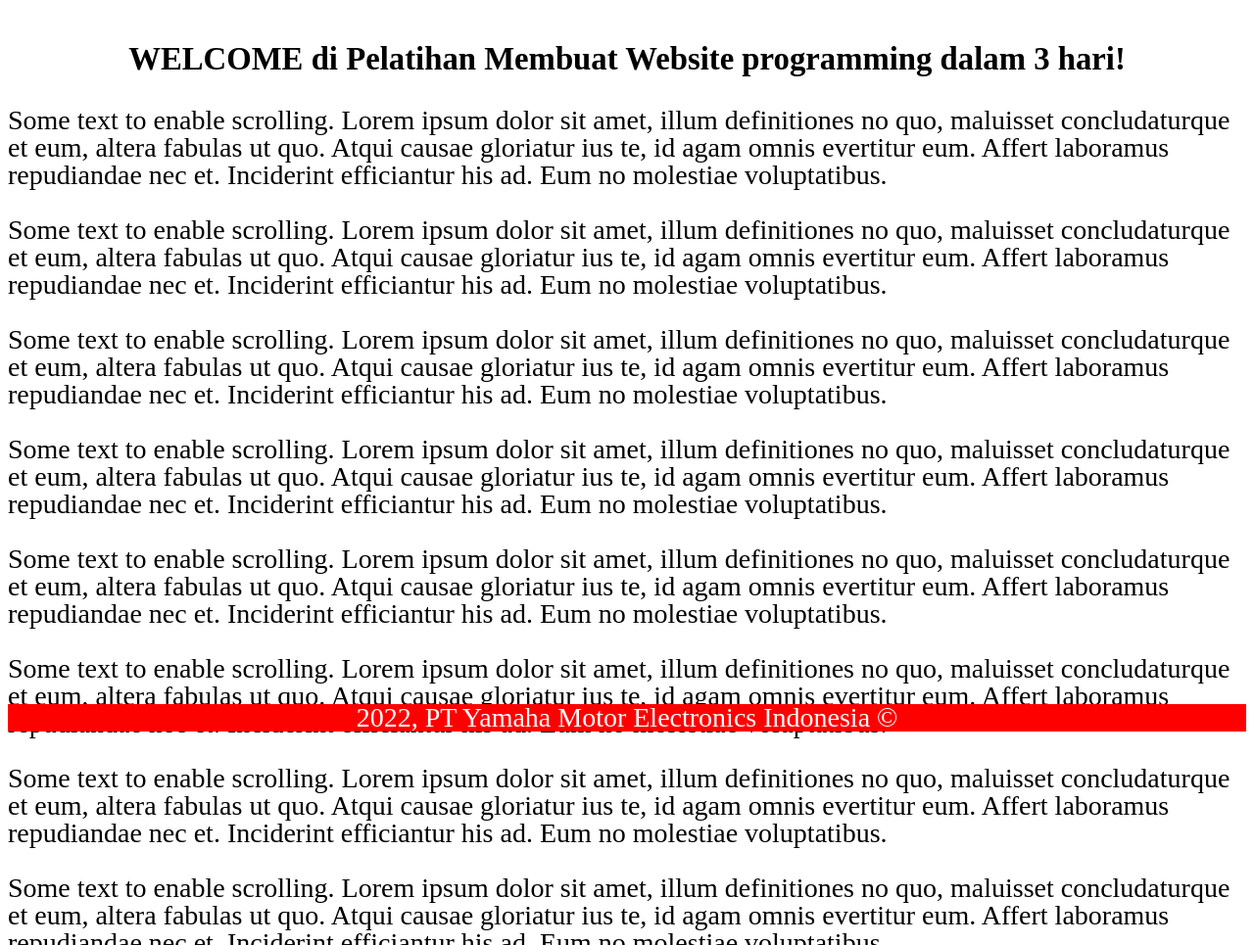
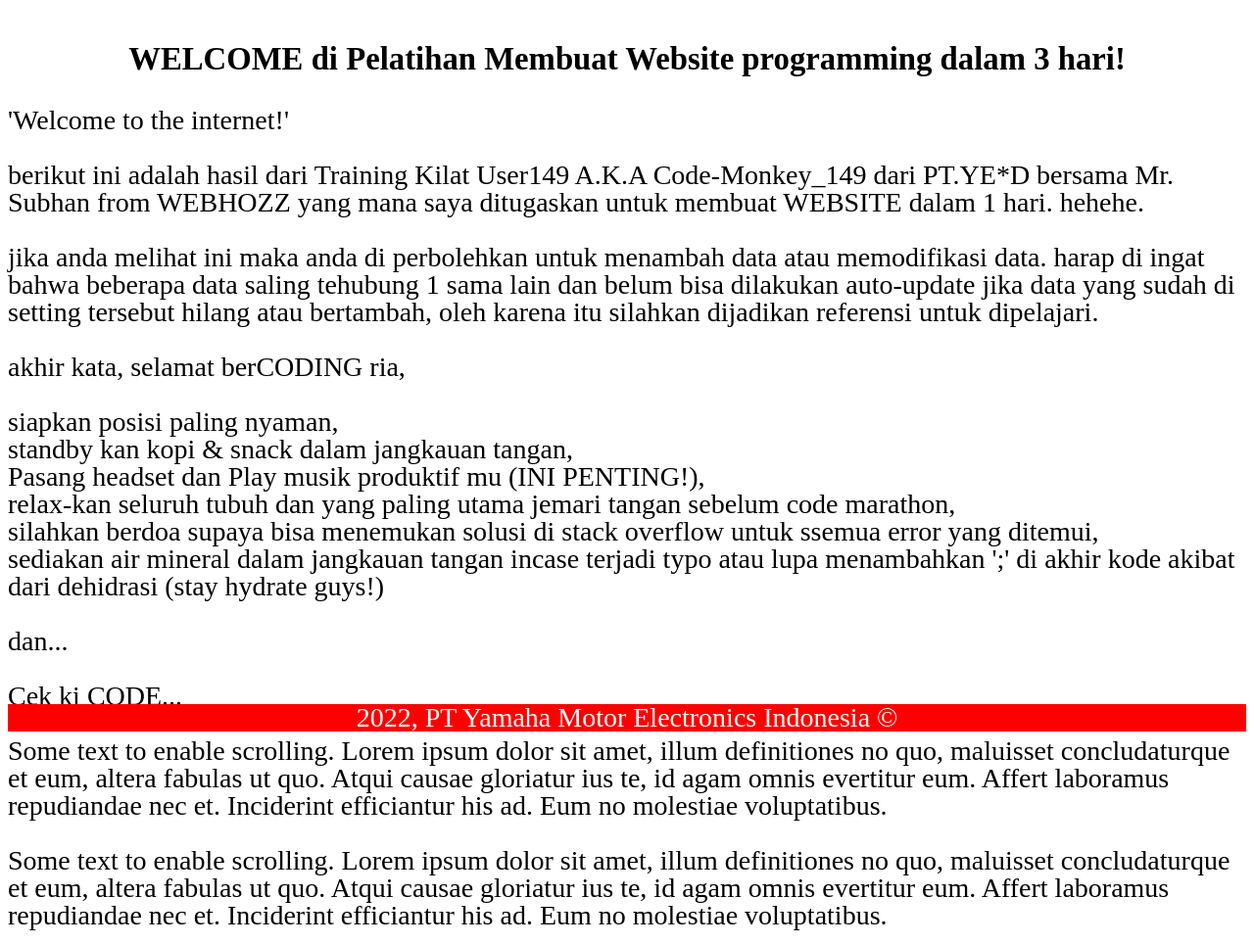
Before and after one commit to user-149/Website-Prog-in-1-day, a PHP site: page / in a window 1280 px wide. Shown: the part 53-1018 px from the top of the page at 98% size. Run offline with PHP 8.4, Linux system fonts and the light colour scheme; some libraries are stand-ins or nearby versions.

Commit message:
Add files via upload

```diff
--- a/index.php
+++ b/index.php
@@ -19,6 +19,29 @@
 		<!-- <p>
 			Navbarnya akan "Stick" ketika sedang di scroll
 		</p> -->
+		<p>
+			'Welcome to the internet!'
+		</p>
+		<p>
+			berikut ini adalah hasil dari Training Kilat User149 A.K.A Code-Monkey_149 dari PT.YE*D bersama Mr. Subhan from WEBHOZZ yang mana saya ditugaskan untuk membuat WEBSITE dalam 1 hari. hehehe.
+		</p>
+		<p>
+			jika anda melihat ini maka anda di perbolehkan untuk menambah data atau memodifikasi data. harap di ingat bahwa beberapa data saling tehubung 1 sama lain dan belum bisa dilakukan auto-update jika data yang sudah di setting tersebut hilang atau bertambah, oleh karena itu silahkan dijadikan referensi untuk dipelajari.
+		</p>
+		<p>
+			akhir kata, selamat berCODING ria,
+			<br>
+			<br>siapkan posisi paling nyaman,
+			<br>standby kan kopi & snack dalam jangkauan tangan,
+			<br>Pasang headset dan Play musik produktif mu (INI PENTING!),
+			<br>relax-kan seluruh tubuh dan yang paling utama jemari tangan sebelum code marathon,
+			<br>silahkan berdoa supaya bisa menemukan solusi di stack overflow untuk ssemua error yang ditemui,
+			<br>sediakan air mineral dalam jangkauan tangan incase terjadi typo atau lupa menambahkan ';' di akhir kode akibat dari dehidrasi (stay hydrate guys!)
+			<br>
+			<br>dan...
+			<br>
+			<br>Cek ki CODE...
+		</p>
 		<p>
 			Some text to enable scrolling. Lorem ipsum dolor sit amet, illum definitiones no quo, maluisset concludaturque et eum, altera fabulas ut quo. Atqui causae gloriatur ius te, id agam omnis evertitur eum. Affert laboramus repudiandae nec et. Inciderint efficiantur his ad. Eum no molestiae voluptatibus.
 		</p>
```
